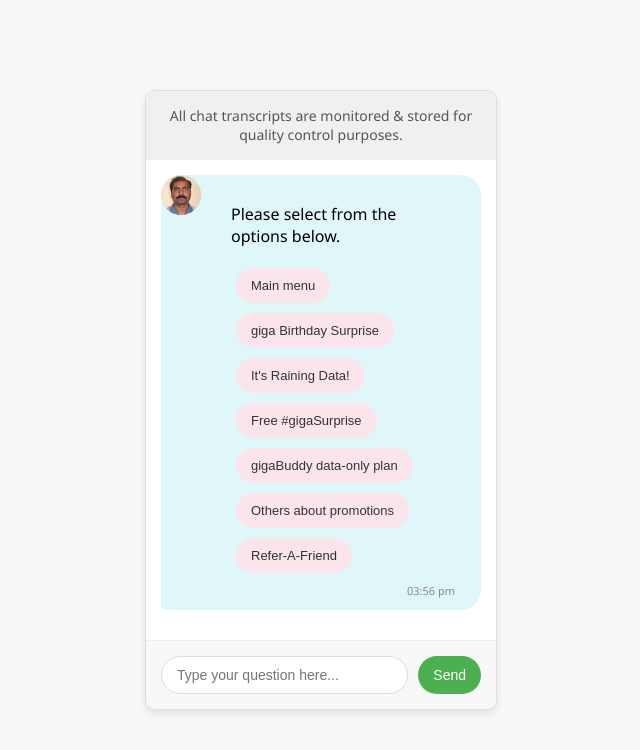
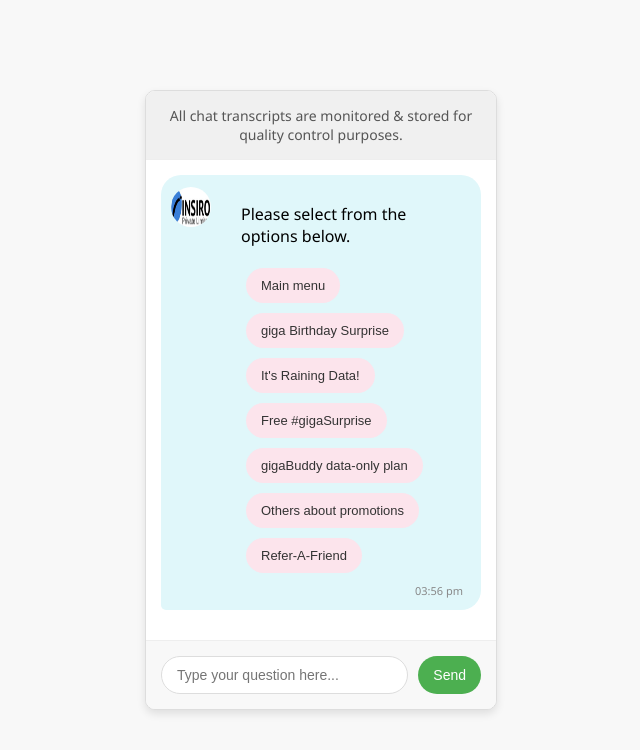
Before and after one commit to ethaneol/Insirochatbot, a Flask app: page / in a window 1280 px wide. Shown: the top 750 px of the page, without its empty margins (319-959 px from the left). Run offline with Flask 3, Linux system fonts and the light colour scheme.

Commit message:
insiro image

```diff
--- a/static/style.css
+++ b/static/style.css
@@ -64,6 +64,8 @@ body {
             height: 40px;
             border-radius: 50%;
             margin-right: 12px;
+            margin-left: 10px;
+            margin-top: 12px;
         }
 
         .timestamp {
--- a/templates/index.html
+++ b/templates/index.html
@@ -13,7 +13,7 @@
         </div>
         <div class="chat-messages" id="chat-messages">
             <div class="message bot-message">
-                <img src="{{ url_for('static', filename='xavier.jpeg') }}" class="bot-avatar" />
+                <img src="{{ url_for('static', filename='insiro.jpeg') }}" class="bot-avatar" />
                 <div class="message-content">
                     <p>Please select from the options below.</p>
                     <div class="quick-replies">
```
Also changed, not shown: static/insiro.jpeg (added).
